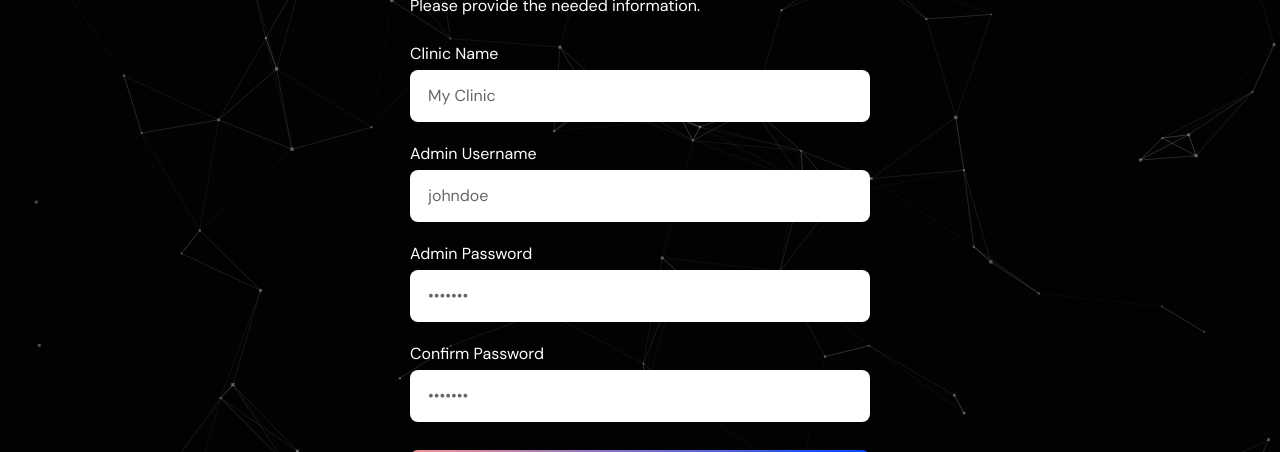
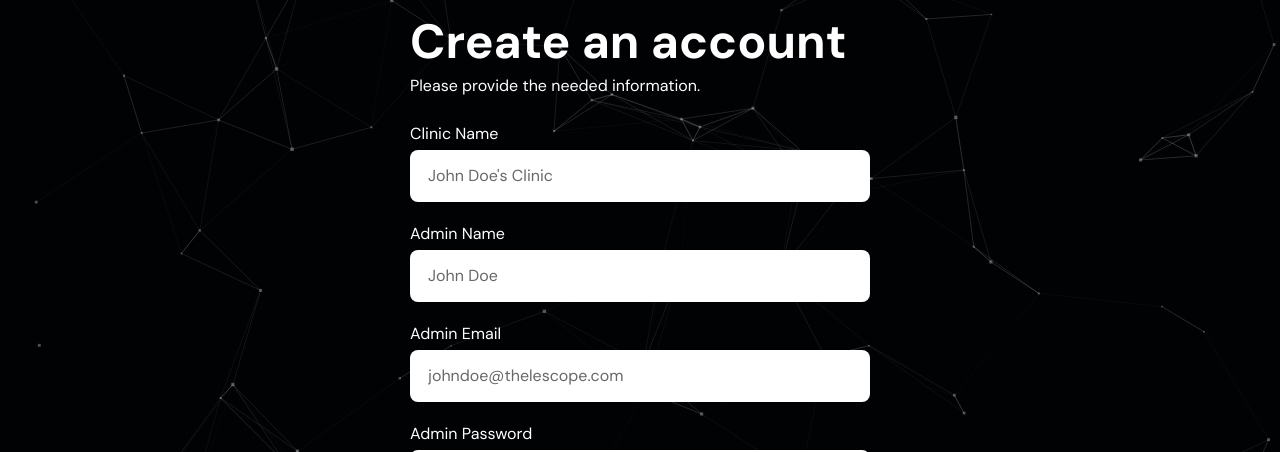
Before and after one commit to alliyah95/thelescope, a React (Vite) app in the folder frontend/: page / in a window 1280 px wide. Both pictures are taken after a click on the button "Sign up for an account". Shown: the part 245-697 px from the top of the page. Built offline with nearby package versions, Linux system fonts and the light colour scheme; no server answers.

Commit message:
fix: change username field to email

```diff
--- a/frontend/src/components/auth/LoginForm.tsx
+++ b/frontend/src/components/auth/LoginForm.tsx
@@ -25,7 +25,7 @@ const LoginForm: React.FC<AuthForm> = ({ onSwitch }) => {
 
     const handleLogin = async (data: LoginFormData): Promise<void> => {
         try {
-            await signInUser(data.username, data.password);
+            await signInUser(data.email, data.password);
             navigate("/home");
             console.log("logged in!");
         } catch (err: any) {
@@ -40,18 +40,18 @@ const LoginForm: React.FC<AuthForm> = ({ onSwitch }) => {
 
             <form onSubmit={handleSubmit(handleLogin)}>
                 <div className="mb-5">
-                    <label htmlFor="username" className="form-label mb-4">
-                        Username
+                    <label htmlFor="email" className="form-label mb-4">
+                        Email address
                     </label>
                     <input
-                        id="username"
+                        id="email"
                         type="text"
                         className="form-input"
-                        placeholder="johndoe"
-                        {...register("username")}
+                        placeholder="johndoe@thelescope.com"
+                        {...register("email")}
                     />
-                    {errors.username && (
-                        <p className="form-error">{errors.username.message}</p>
+                    {errors.email && (
+                        <p className="form-error">{errors.email.message}</p>
                     )}
                 </div>
 
--- a/frontend/src/components/auth/RegistrationForm.tsx
+++ b/frontend/src/components/auth/RegistrationForm.tsx
@@ -34,7 +34,7 @@ const RegistrationForm: React.FC<AuthForm> = ({ onSwitch }) => {
         setError("");
 
         try {
-            await registerUser(data.adminUsername, data.adminPassword);
+            await registerUser(data.adminEmail, data.adminPassword);
             console.log("user registered");
             navigate("/home");
         } catch (error: any) {
@@ -57,7 +57,7 @@ const RegistrationForm: React.FC<AuthForm> = ({ onSwitch }) => {
                         id="clinicName"
                         type="text"
                         className="form-input"
-                        placeholder="My Clinic"
+                        placeholder="John Doe's Clinic"
                         {...register("clinicName")}
                     />
                     {errors.clinicName && (
@@ -66,21 +66,36 @@ const RegistrationForm: React.FC<AuthForm> = ({ onSwitch }) => {
                         </p>
                     )}
                 </div>
+                <div className="mb-5">
+                    <label htmlFor="adminName" className="form-label mb-4">
+                        Admin Name
+                    </label>
+                    <input
+                        id="adminName"
+                        type="text"
+                        className="form-input"
+                        placeholder="John Doe"
+                        {...register("adminName")}
+                    />
+                    {errors.adminName && (
+                        <p className="form-error">{errors.adminName.message}</p>
+                    )}
+                </div>
 
                 <div className="mb-5">
-                    <label htmlFor="adminUsername" className="form-label mb-4">
-                        Admin Username
+                    <label htmlFor="adminEmail" className="form-label mb-4">
+                        Admin Email
                     </label>
                     <input
-                        id="adminUsername"
+                        id="adminEmail"
                         type="text"
                         className="form-input"
-                        placeholder="johndoe"
-                        {...register("adminUsername")}
+                        placeholder="johndoe@thelescope.com"
+                        {...register("adminEmail")}
                     />
-                    {errors.adminUsername && (
+                    {errors.adminEmail && (
                         <p className="form-error">
-                            {errors.adminUsername.message}
+                            {errors.adminEmail.message}
                         </p>
                     )}
                 </div>
--- a/frontend/src/context/AuthContext.tsx
+++ b/frontend/src/context/AuthContext.tsx
@@ -36,12 +36,12 @@ const AuthContextProvider: React.FC<WrapperElement> = ({ children }) => {
         };
     }, []);
 
-    const registerUser = (username: string, password: string) => {
-        return createUserWithEmailAndPassword(auth, username, password);
+    const registerUser = (email: string, password: string) => {
+        return createUserWithEmailAndPassword(auth, email, password);
     };
 
-    const signInUser = (username: string, password: string) => {
-        return signInWithEmailAndPassword(auth, username, password);
+    const signInUser = (email: string, password: string) => {
+        return signInWithEmailAndPassword(auth, email, password);
     };
 
     const signOutUser = () => {
--- a/frontend/src/pages/Auth.tsx
+++ b/frontend/src/pages/Auth.tsx
@@ -33,7 +33,7 @@ const Auth: React.FC<{}> = () => {
     };
 
     return (
-        <div className="min-h-screen flex justify-center items-center py-12">
+        <div className="min-h-screen flex justify-center items-center py-12 md:py-24 lg:py-32">
             <div className="container max-w-[540px]">
                 <Banner />
                 <HorizontalRule />
--- a/frontend/src/utils/schemas/loginSchema.ts
+++ b/frontend/src/utils/schemas/loginSchema.ts
@@ -2,8 +2,8 @@ import { ZodType, z as zod } from "zod";
 import { LoginFormData } from "../../types";
 
 export const loginSchema: ZodType<LoginFormData> = zod.object({
-    username: zod.string().min(1, {
-        message: "Please enter your username",
+    email: zod.string().min(1, {
+        message: "Please enter your email address",
     }),
     password: zod.string().min(1, { message: "Please enter your password" }),
 });
--- a/frontend/src/utils/schemas/registrationSchema.ts
+++ b/frontend/src/utils/schemas/registrationSchema.ts
@@ -11,15 +11,15 @@ export const registrationSchema: ZodType<RegistrationFormData> = zod
             .max(140, {
                 message: "Clinic name must not exceed 140 characters",
             }),
-        adminUsername: zod
+        adminName: zod
             .string()
             .min(5, {
-                message: "Username must be at least 5 characters",
+                message: "Admin name must be at least 5 characters",
             })
-            .max(24, { message: "Username is too long" })
-            .refine((value) => !/\s/.test(value), {
-                message: "Username must not have spaces",
+            .max(140, {
+                message: "Clinic name must not exceed 140 characters",
             }),
+        adminEmail: zod.string().email(),
         adminPassword: zod
             .string()
             .min(8, { message: "Password must be at least 8 characters" })
```
Also changed, not shown: frontend/src/types/auth.ts (+5 -4 lines).
